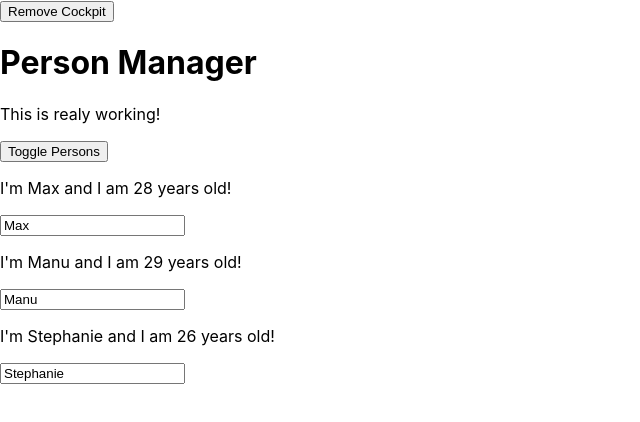
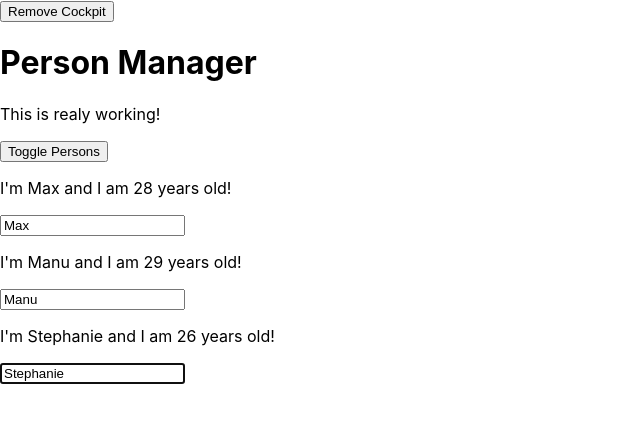
Before and after one commit to yros1/react-complete-guide, a React app: page / in a window 1280 px wide. Both pictures are taken after a click on the button "Toggle Persons". Shown: the top 422 px of the page, without its empty margins (0-640 px from the left). Built offline with nearby package versions, Linux system fonts and the light colour scheme.

Commit message:
Using Refs

```diff
--- a/src/components/Persons/Person/Person.js
+++ b/src/components/Persons/Person/Person.js
@@ -17,6 +17,16 @@
 
 // 3) ES6 syntax
 class Person extends Component {
+    constructor(props) {
+        super(props); // Always when you add constructor, add super first.
+        this.inputElementRef = React.createRef();
+    }
+
+    componentDidMount() {
+        // this.inputElement.focus();
+        this.inputElementRef.current.focus();
+    }
+
     render() {
         // It returns JSX code.
         console.log('[Person.js] rendering...');
@@ -25,7 +35,14 @@
                 <p onClick={this.props.click}> I'm {this.props.name} and I am {this.props.age} years old!
                 </p>
                 <p>{this.props.children}</p>
-                <input type="text" onChange={this.props.changed} value={this.props.name}/>
+                <input
+                    // ref={(inputEl) => {this.inputElement = inputEl}} // old way - function approach
+                    ref = {this.inputElementRef}
+                    key="i3"
+                    type="text"
+                    onChange={this.props.changed}
+                    value={this.props.name}
+                />
             </Aux>
         );
     }
```
